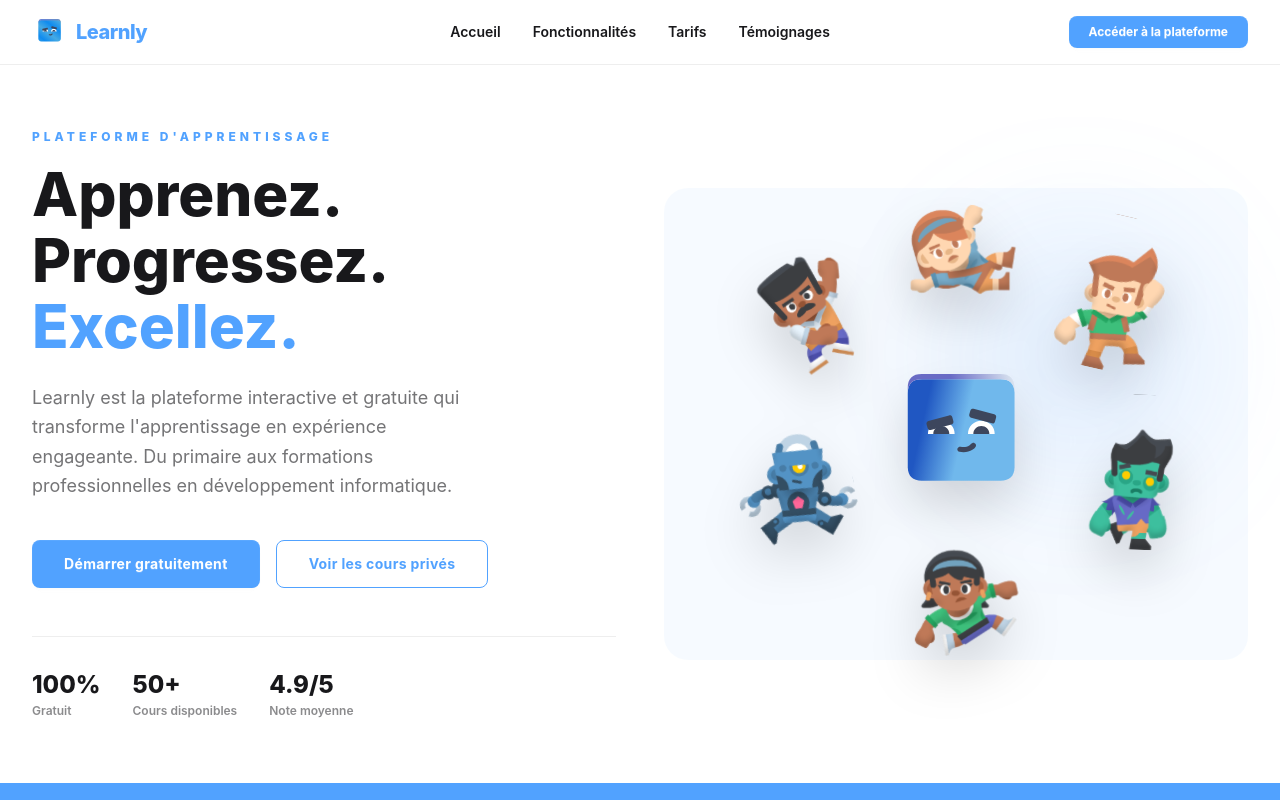
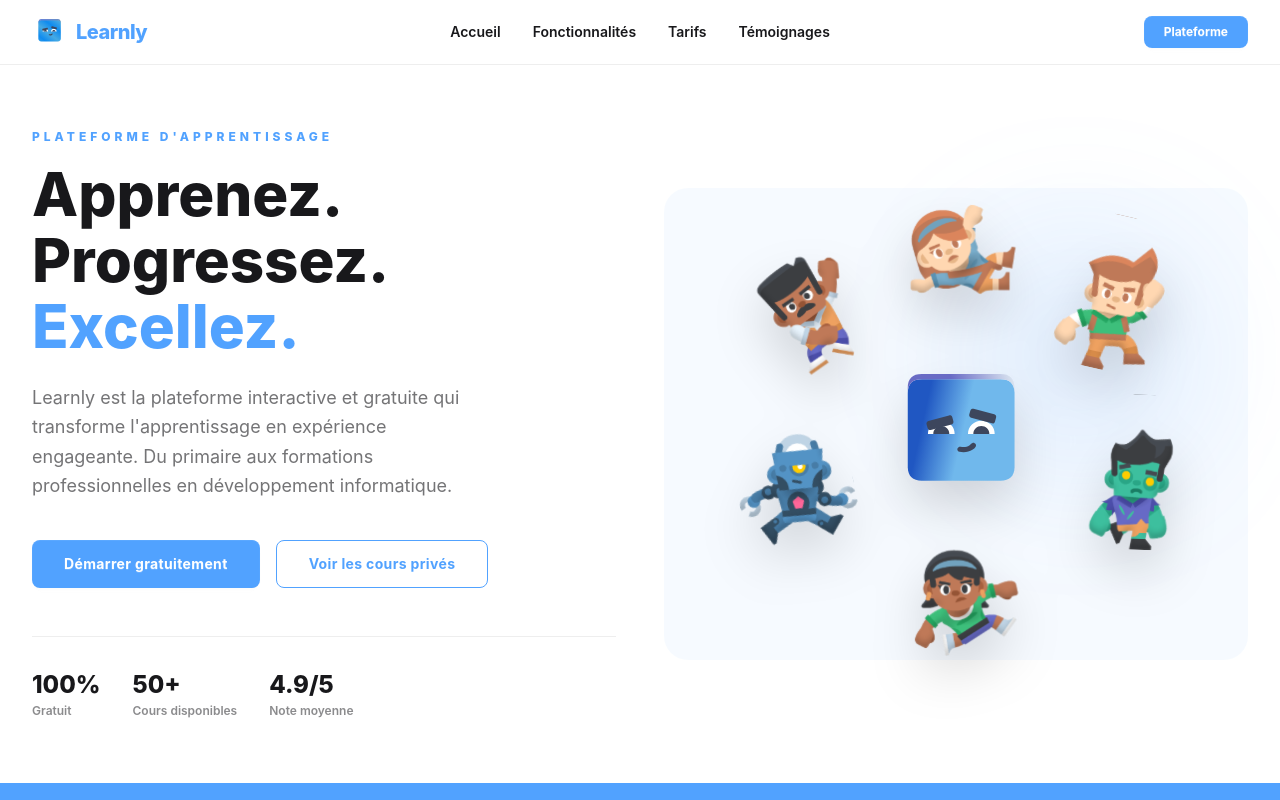
Before and after one commit to YO3CODER/Site-de-Learnly, a Next.js app: page / in a window 1280 px wide. Shown: the top 800 px of the page. Built offline with nearby package versions, Linux system fonts and the light colour scheme.

Commit message:
mise à jour

```diff
--- a/app/page.tsx
+++ b/app/page.tsx
@@ -39,7 +39,7 @@ export default function Home() {
             className="btn bg-blue-400 text-white hover:bg-blue-500 border-0 btn-sm font-bold rounded-lg px-5 hover:scale-105 transition-all duration-300 hover:shadow-lg hover:shadow-blue-400/25 active:scale-95"
             href="https://learnlyv2.yosite.fun/"
           >
-            Accéder à la plateforme
+            Plateforme
           </a>
         </div>
       </div>
```
